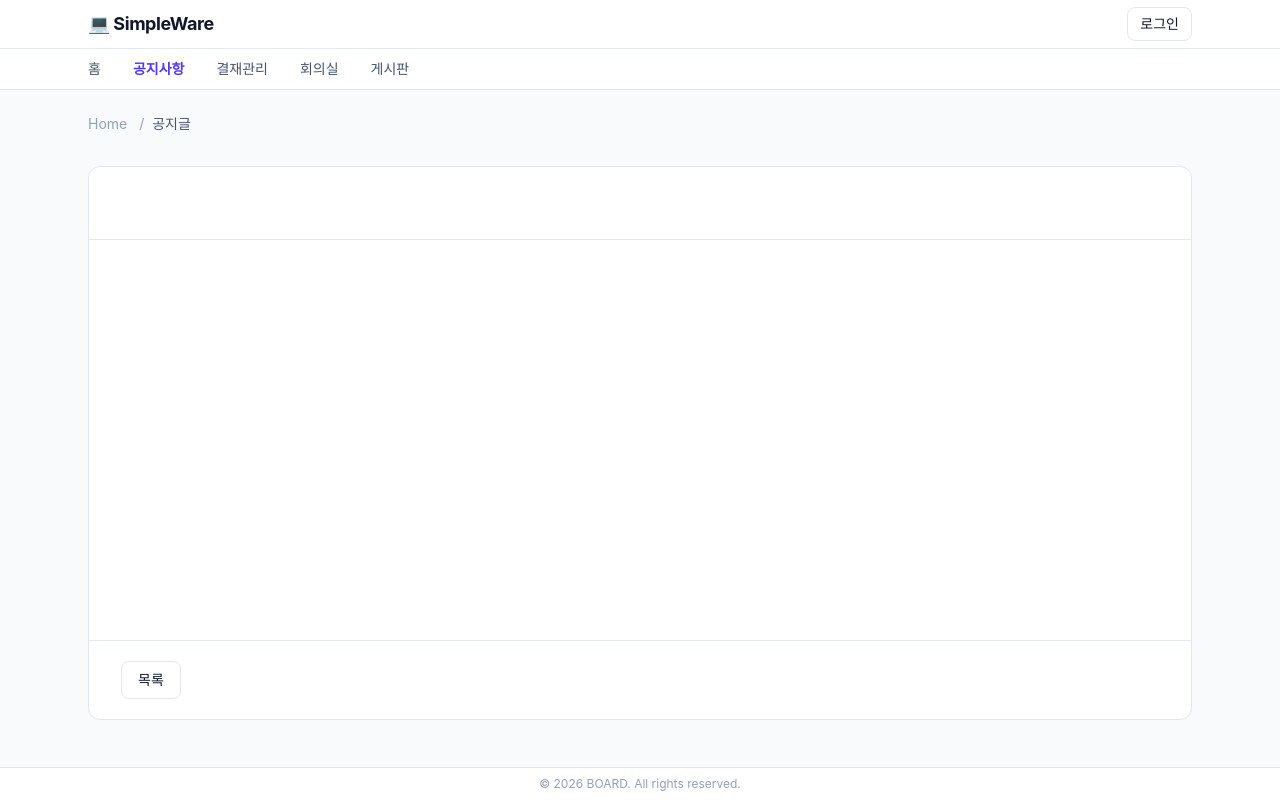
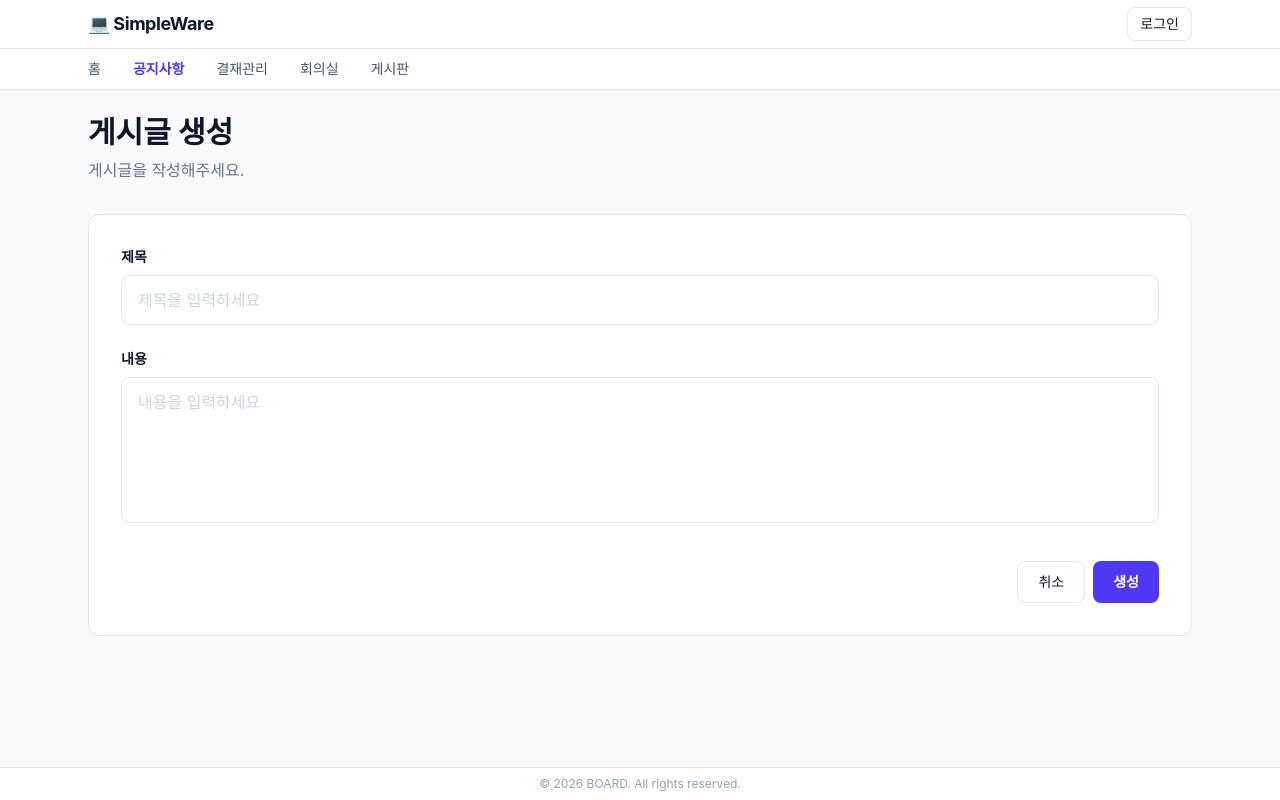
Before and after one commit to soosung476/team-project-1, a React (Vite) app in the folder frontend/: page /notices/write in a window 1280 px wide. Built offline with nearby package versions, Linux system fonts and the light colour scheme; no server answers.

Commit message:
feat: 공지사항 글 쓰기 기능 추가(DEV-101)

```diff
--- a/frontend/src/App.tsx
+++ b/frontend/src/App.tsx
@@ -16,6 +16,8 @@ import ApprovalInbox from "./features/approval/pages/ApprovalInbox";
 import ApprovalWrite from "./features/approval/pages/ApprovalWrite";
 import ApprovalDetail from "./features/approval/pages/ApprovalDetail";
 import NoticeDetail from "./features/notice/pages/NoticeDetail";
+import NoticeWrite from "./features/notice/pages/NoticeWrite";
+import NoticeEdit from "./features/notice/pages/NoticeEdit";
 
 function App() {
   return (
@@ -24,7 +26,6 @@ function App() {
         <Route element={<AppLayout />}>
           <Route path="/" element={<Home />} />
 
-          <Route path="/notices" element={<NoticeList />}></Route>
           <Route path="/approvals">
             <Route index element={<ApprovalList />} />
             <Route path="inbox" element={<ApprovalInbox />} />
@@ -34,6 +35,8 @@ function App() {
           <Route path="/notices">
             <Route index element={<NoticeList />} />
             <Route path=":id" element={<NoticeDetail />} />
+            <Route path=":id/edit" element={<NoticeEdit />} />
+            <Route path="write" element={<NoticeWrite />} />
           </Route>
           <Route path="/approvals"></Route>
           <Route path="/rooms" element={<RoomReservation />} />
--- a/frontend/src/features/notice/pages/NoticeDetail.tsx
+++ b/frontend/src/features/notice/pages/NoticeDetail.tsx
@@ -8,7 +8,7 @@ const NoticeDetail = () => {
   const { id } = useParams();
   const navigate = useNavigate();
   const data = useNotice(id);
-  const [searchParams, setSearchParams] = useSearchParams();
+  const [searchParams] = useSearchParams();
   const Page = Number(searchParams.get("page")) || 1;
   const Size = Number(searchParams.get("size")) || 10;
 
@@ -18,6 +18,7 @@ const NoticeDetail = () => {
 
     try {
       const result = await delete_notice(id);
+      console.log(result);
       navigate(`/notices?page=${Page}&size=${Size}`);
     } catch (error) {
       console.log(error);
--- a/frontend/src/features/notice/pages/NoticeEdit.tsx
+++ b/frontend/src/features/notice/pages/NoticeEdit.tsx
@@ -5,7 +5,7 @@ import { put_notice } from "../apis/noticeApi";
 import { useState, useEffect } from "react";
 
 const NoticeEdit = () => {
-  const [form, setForm] = useState({
+  const [form, setForm] = useState<NoticeUpdate>({
     title: "",
     content: "",
     is_pinned: "N",
@@ -30,7 +30,7 @@ const NoticeEdit = () => {
       is_pinned: data.is_pinned,
     });
   }, [data]);
-  const [searchParams, setSearchParams] = useSearchParams();
+  const [searchParams] = useSearchParams();
   const Page = Number(searchParams.get("page")) || 1;
   const Size = Number(searchParams.get("size")) || 10;
 
@@ -39,6 +39,7 @@ const NoticeEdit = () => {
 
     try {
       const result = await put_notice(data, id);
+      console.log(result);
 
       navigate({
         pathname: `/notices/${id}`,
--- a/frontend/src/features/notice/pages/NoticeList.tsx
+++ b/frontend/src/features/notice/pages/NoticeList.tsx
@@ -89,7 +89,7 @@ const NoticeList = () => {
 
                 <td className="px-6 py-5 text-center text-slate-500">{post.author.name}</td>
 
-                <td className="px-6 py-5 text-center text-slate-400">{post.created_at}</td>
+                <td className="px-6 py-5 text-center text-slate-400">{post.created_at.slice(0, 10)}</td>
               </tr>
             ))}
           </tbody>
--- /dev/null
+++ b/frontend/src/features/notice/pages/NoticeWrite.tsx
@@ -0,0 +1,102 @@
+import { useNavigate, useSearchParams } from "react-router-dom";
+import type { NoticeCreate } from "../types/notice";
+import { post_notice } from "../apis/noticeApi";
+import { useState } from "react";
+
+const NoticeWrite = () => {
+  const [form, setForm] = useState({
+    title: "",
+    content: "",
+  });
+  const { title, content } = form;
+
+  const navigate = useNavigate();
+  const [searchParams] = useSearchParams();
+  const size = Number(searchParams.get("size")) || 10;
+
+  const handleChange = (e: React.ChangeEvent<HTMLInputElement | HTMLTextAreaElement>) => {
+    const { name, value } = e.target;
+
+    setForm({
+      ...form,
+      [name]: value,
+    });
+  };
+
+  const onSubmit = async (data: NoticeCreate) => {
+    try {
+      const result = await post_notice(data);
+      console.log(result);
+      navigate(`/notices?page=${1}&size=${size}`);
+    } catch (error) {
+      console.log(error);
+    }
+  };
+
+  return (
+    <div>
+      <div className="mb-8">
+        <>
+          <h1 className="text-3xl font-bold">게시글 생성</h1>
+          <p className="mt-2 text-slate-500">게시글을 작성해주세요.</p>
+        </>
+      </div>
+
+      <form
+        onSubmit={(e) => {
+          e.preventDefault();
+          onSubmit(form);
+        }}
+        className="rounded-xl border border-slate-200 bg-white p-8"
+      >
+        {/* Title */}
+        <div>
+          <label className="mb-2 block text-sm font-semibold">제목</label>
+
+          <input
+            onChange={handleChange}
+            value={title}
+            name="title"
+            type="text"
+            placeholder="제목을 입력하세요"
+            className="w-full rounded-lg border border-slate-200 px-4 py-3 outline-none transition placeholder:text-slate-300 focus:border-indigo-500 focus:ring-2 focus:ring-indigo-100"
+          />
+        </div>
+
+        {/* Content */}
+        <div className="mt-6">
+          <label className="mb-2 block text-sm font-semibold">내용</label>
+
+          <textarea
+            onChange={handleChange}
+            value={content}
+            name="content"
+            rows={5}
+            placeholder="내용을 입력하세요"
+            className="w-full resize-none rounded-lg border border-slate-200 px-4 py-3 outline-none transition placeholder:text-slate-300 focus:border-indigo-500 focus:ring-2 focus:ring-indigo-100"
+          />
+        </div>
+
+        {/* Buttons */}
+        <div className="mt-8 flex justify-end gap-2">
+          <button
+            onClick={() => navigate(-1)}
+            type="button"
+            className="rounded-lg border border-slate-200 px-5 py-2.5 text-sm font-medium hover:bg-slate-50"
+          >
+            취소
+          </button>
+
+          <button
+            type="submit"
+            className="rounded-lg bg-indigo-600 px-5 py-2.5 text-sm font-semibold text-white hover:bg-indigo-700"
+          >
+            생성
+          </button>
+        </div>
+      </form>
+    </div>
+  );
+};
+
+export default NoticeWrite;
```
